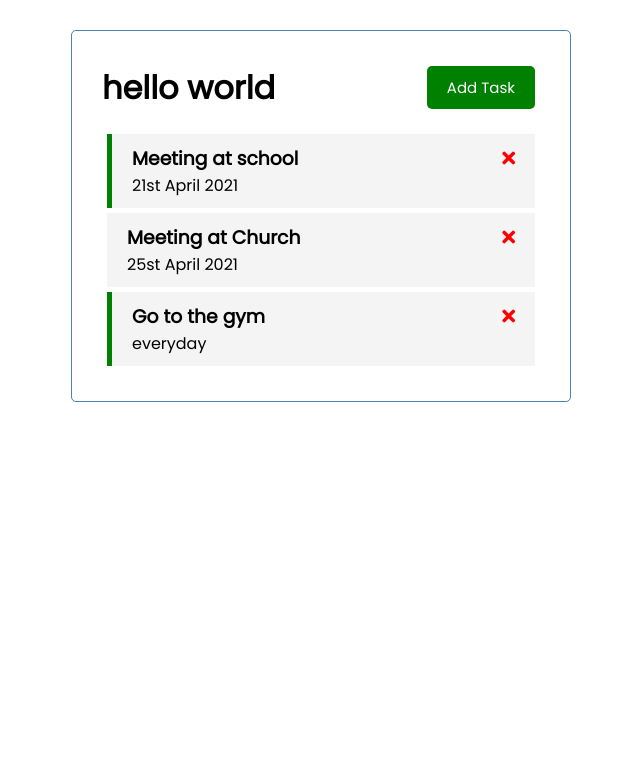
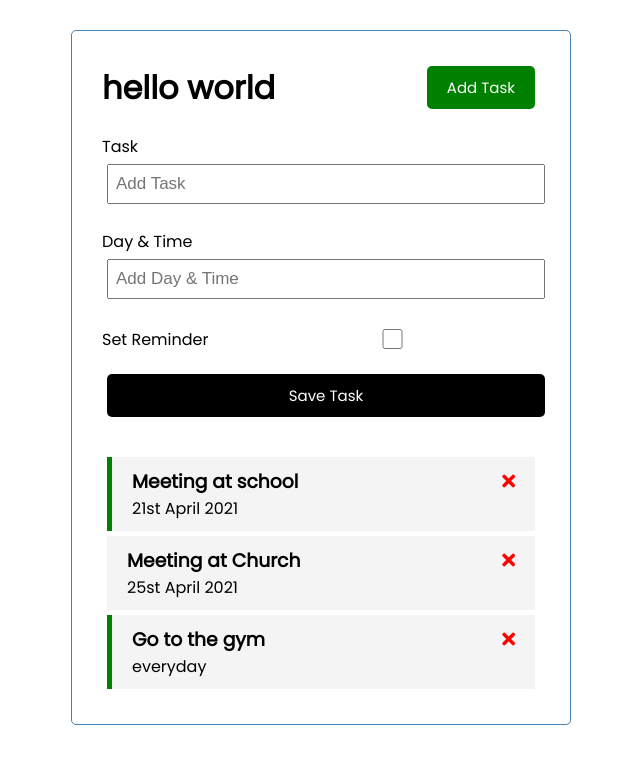
Before and after one commit to JordyBukondaTshibangu/TASK-MANAGER-APP-VUE.JS, a Vue app: page / in a window 1280 px wide. Shown: the top 764 px of the page, without its empty margins (319-959 px from the left). Built offline with nearby package versions, Linux system fonts and the light colour scheme.

Commit message:
features : add task functionality

```diff
--- a/src/App.vue
+++ b/src/App.vue
@@ -1,11 +1,12 @@
 <template>
   <div class="container">
     <Header title="hello world"/>
+    <AddTask @add-task="addTask"/>
     <Tasks
         :tasks="tasks"
         @delete-task="deleteTask"
         @toggle-reminder="toggleReminder"
-        />
+    />
   </div>
 </template>
 
@@ -13,12 +14,14 @@
 
 import Header from './components/Header.vue';
 import Tasks from './components/Tasks';
+import AddTask from '@/components/AddTask';
 
 export default {
   name: 'App',
   components: {
     Header,
-    Tasks
+    Tasks,
+    AddTask,
   },
   data(){
     return {
@@ -48,15 +51,19 @@
     ]
   },
   methods : {
-    deleteTask(id){
-      if(confirm('Are you sure ?')) this.tasks = this.tasks.filter(task => task.id !== id)
+    addTask(task){
+      this.tasks = [...this.tasks, task]
     },
     toggleReminder(id){
        this.tasks = this.tasks.filter(task => {
          if(task.id === id)  task.reminder = !task.reminder
          return task
        })
+    },
+    deleteTask(id){
+      if(confirm('Are you sure ?')) this.tasks = this.tasks.filter(task => task.id !== id)
     }
+
   }
 }
 </script>
--- /dev/null
+++ b/src/components/AddTask.vue
@@ -0,0 +1,91 @@
+<template>
+     <form @submit="handleNewTask" class="add-form">
+    <div class="form-control">
+      <label>Task</label>
+      <input
+        type="text"
+        v-model="text"
+        name="text"
+        placeholder="Add Task" />
+    </div>
+    <div class="form-control">
+      <label>Day & Time</label>
+      <input
+        type="text"
+        v-model="day"
+        name="day"
+        placeholder="Add Day & Time"
+      />
+    </div>
+    <div class="form-control form-control-check">
+      <label>Set Reminder</label>
+      <input type="checkbox" name="reminder" v-model="reminder" />
+    </div>
+    <input type="submit" value="Save Task" class="btn btn-block" />
+  </form>
+</template>
+
+<script>
+export default {
+    name : 'AddTask',
+    data(){
+        return {
+            text : '',
+            day : '',
+            reminder : false
+        }
+    },
+    methods : {
+        handleNewTask(event){
+            event.preventDefault();
+            if(!this.text){
+                alert("Please enter text in your task");
+                return;
+            }
+
+            const newTask = {
+                id : Math.floor(Math.random() * 100000),
+                text : this.text,
+                day : this.day,
+                reminder : this.reminder
+            }
+
+            this.$emit('add-task', newTask);
+
+            this.text = "";
+            this.day = "";
+            this.reminder = false
+        }
+    }
+}
+</script>
+<style scoped>
+.add-form {
+  margin-bottom: 40px;
+}
+.form-control {
+  margin: 20px 0;
+}
+.form-control label {
+  display: block;
+}
+.form-control input {
+  width: 100%;
+  height: 40px;
+  margin: 5px;
+  padding: 3px 7px;
+  font-size: 17px;
+}
+.form-control-check {
+  display: flex;
+  align-items: center;
+  justify-content: space-between;
+}
+.form-control-check label {
+  flex: 1;
+}
+.form-control-check input {
+  flex: 2;
+  height: 20px;
+}
+</style>
```
